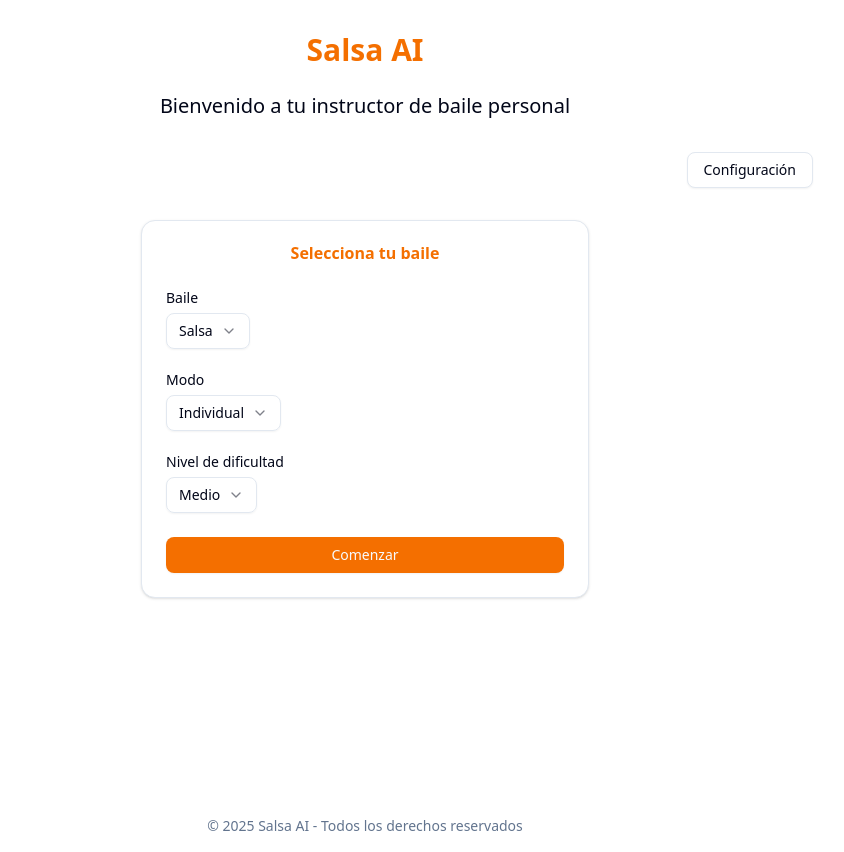
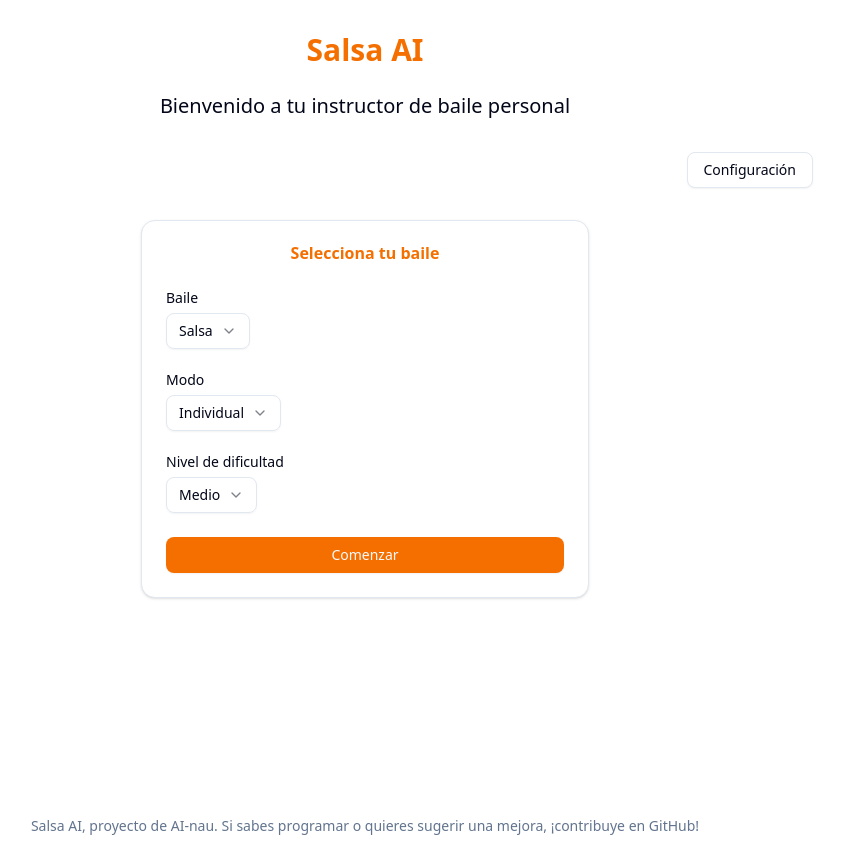
Before and after one commit to arnaugomez/salsa-ai, a Next.js app: page / in a window 1280 px wide. Shown: the whole page, without its empty margins (275-1119 px from the left). Built offline with nearby package versions, Linux system fonts and the light colour scheme.

Commit message:
feat: ios safari warning

```diff
--- a/src/app/page.tsx
+++ b/src/app/page.tsx
@@ -68,8 +68,11 @@ export default function Home() {
 
         <footer className="mt-auto py-4 text-center text-sm text-muted-foreground">
           <p>
-            © {new Date().getFullYear()} Salsa AI - Todos los derechos
-            reservados
+            Salsa AI, proyecto de AI-nau. Si sabes programar o quieres sugerir
+            una mejora,{" "}
+            <a href="https://github.com/arnaugomez/salsa-ai" target="_blank">
+              ¡contribuye en GitHub!
+            </a>
           </p>
         </footer>
       </div>
--- a/src/domains/dance/ui/pages/dance-page.tsx
+++ b/src/domains/dance/ui/pages/dance-page.tsx
@@ -16,7 +16,6 @@ interface DancePageProps {
 }
 
 export function DancePage({ config, onStopDance }: DancePageProps) {
-
   // State for playlists
   const [playlists, setPlaylists] = useState<Playlist[]>([]);
 
@@ -34,7 +33,6 @@ export function DancePage({ config, onStopDance }: DancePageProps) {
 
   // Handle start dance button click
   const handleStartDance = async () => {
-
     // Check if there are selected steps
     if (config.selectedSteps.length === 0) {
       // If no steps are selected, use all steps for the selected dance and mode
@@ -92,6 +90,9 @@ export function DancePage({ config, onStopDance }: DancePageProps) {
               Comenzar a bailar
             </Button>
 
+            {/** ADD THE Safari iOS warning alert here */}
+            <IosSafariWarning />
+
             {/* Playlists */}
             <div className="w-full mt-8">
               <h2 className="text-2xl font-bold mb-4 text-primary">
@@ -123,3 +124,34 @@ export function DancePage({ config, onStopDance }: DancePageProps) {
     </PageContainer>
   );
 }
+
+// Component to display a warning for iOS Safari users
+function IosSafariWarning() {
+  const [isIosSafari, setIsIosSafari] = useState(false);
+
+  useEffect(() => {
+    const userAgent = navigator.userAgent;
+    const isIOS = /iPad|iPhone|iPod/.test(userAgent);
+    const isSafari = /^((?!chrome|android).)*safari/i.test(userAgent);
+    if (isIOS && isSafari) {
+      setIsIosSafari(true);
+    }
+  }, []);
+
+  if (!isIosSafari) {
+    return null;
+  }
+
+  return (
+    <div
+      className="bg-yellow-100 border-l-4 border-yellow-500 text-yellow-700 p-4 my-4"
+      role="alert"
+    >
+      <p className="font-bold">Advertencia</p>
+      <p>
+        El sonido no funcione en este navegador (iOS Safari). Recomendamos usar
+        otro navegador para una mejor experiencia.
+      </p>
+    </div>
+  );
+}
```
